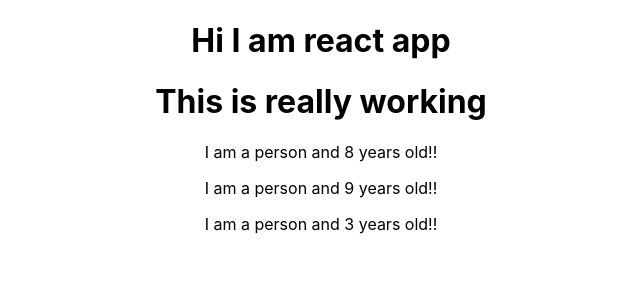
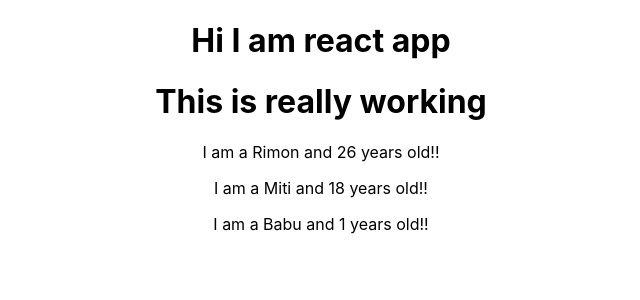
Before and after one commit to tlshifat/react_start, a React (Create React App) app: page / in a window 1280 px wide. Shown: the top 300 px of the page, without its empty margins (319-959 px from the left). Built offline with nearby package versions, Linux system fonts and the light colour scheme.

Commit message:
working with props

```diff
--- a/src/App.js
+++ b/src/App.js
@@ -8,9 +8,9 @@ function App() {
     <div className="App">
       <h1> Hi I am react app</h1>
       <h1> This is really working </h1>
-      <Person/>
-      <Person/>
-      <Person/>
+      <Person name="Rimon" age="26"/>
+      <Person name="Miti" age="18"/>
+      <Person name="Babu" age="1"/>
     </div>
   );
 }
--- a/src/Person/Person.js
+++ b/src/Person/Person.js
@@ -1,7 +1,7 @@
 import React from 'react';
 
-const person =() => {
-return <p>I am a person and {Math.floor(Math.random()*10)} years old!!</p>
+const person =(props) => {
+return <p>I am a {props.name} and {props.age} years old!!</p>
 };
 //outputting dynamic content
 
```
